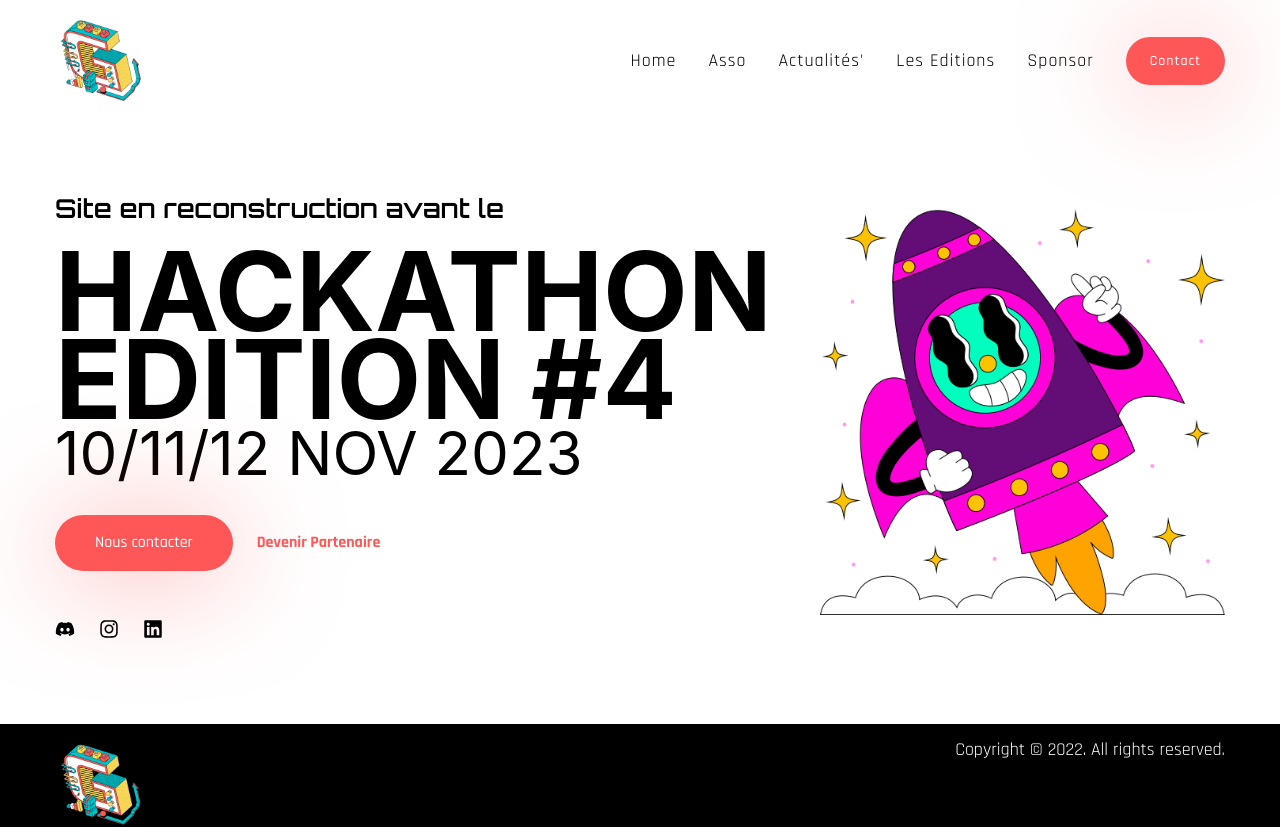
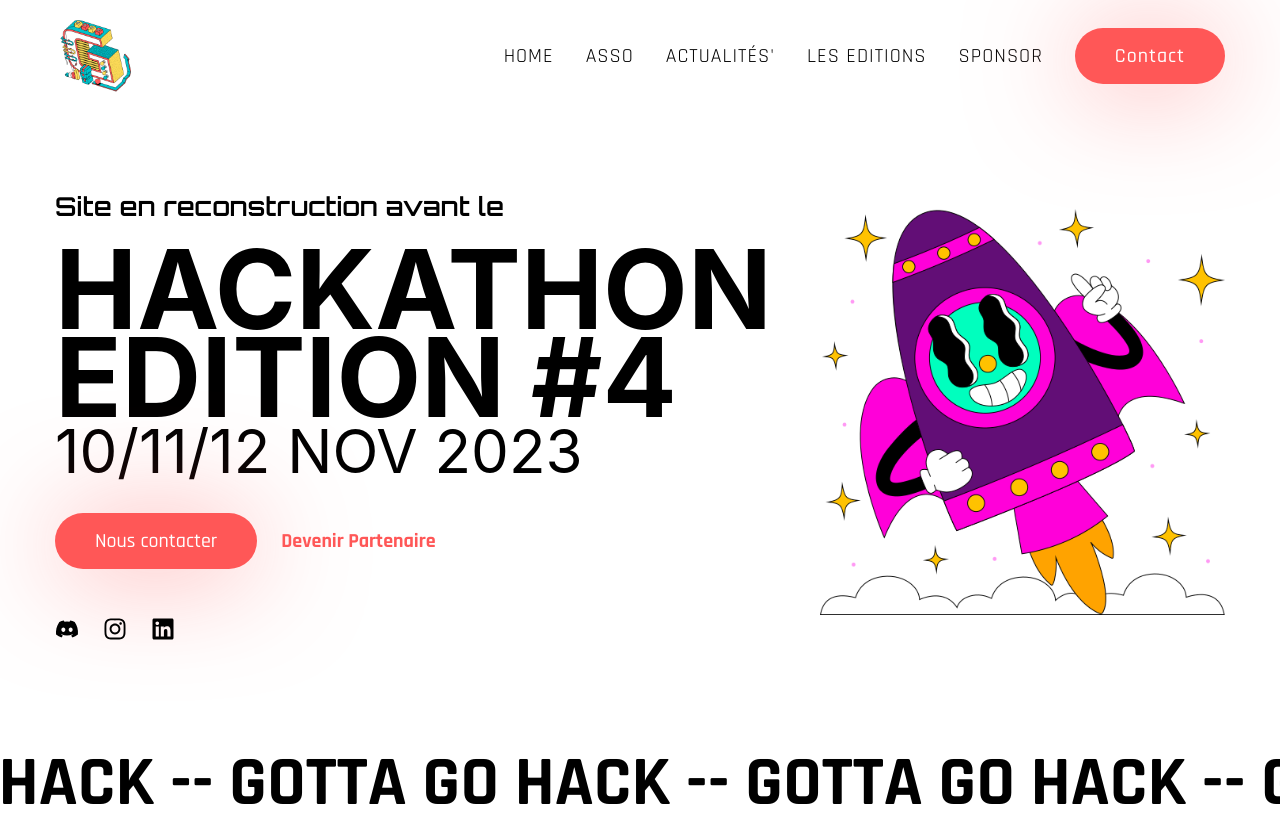
Before and after one commit to jeannemorin/ggh-website-rebuild, a React (Create React App) app: page / in a window 1280 px wide. Shown: the top 827 px of the page. Built offline with nearby package versions, Linux system fonts and the light colour scheme; a web font is replaced by a local one.

Commit message:
marquee text

```diff
--- a/package.json
+++ b/package.json
@@ -8,6 +8,7 @@
     "@testing-library/user-event": "^14.4.3",
     "react": "^18.2.0",
     "react-dom": "^18.2.0",
+    "react-fast-marquee": "^1.6.0",
     "react-router-dom": "^6.14.2",
     "react-scripts": "^5.0.1",
     "web-vitals": "^3.4.0"
--- a/src/components/Header_Nav/HeaderTopTwoColors.js
+++ b/src/components/Header_Nav/HeaderTopTwoColors.js
@@ -17,18 +17,18 @@ const Header = () => {
             <div className='container mx-auto flex  flex-col items-center gap-y-0
             lg:flex-row lg:justify-between'>
                 <a href='/'>
-                    <img className='w-[90px]' src={Logo} alt='' />
+                    <img className='w-[80px]' src={Logo} alt='' />
                 </a>
 
                 <nav className={`${header ? 'text-primary' : 'text-primary'} flex gap-x-4 lg:gap-x-8
-                tracking-[1px] items-center` }>
+                tracking-[1px] items-center text-[20px] uppercase` }>
                         <a href='/' className='hover:text-accent transition cursor-pointer'> Home</a>
                         <a href='/about' className='hover:text-accent transition cursor-pointer'>Asso</a>
                         <a href='/blog' className='hover:text-accent transition'> Actualités'</a>
                         <a href='/archives' className='hover:text-accent transition'> Les Editions</a>
                         <a href='/sponsor' className='hover:text-accent transition'> Sponsor</a>
 
-                        <button className='btn btn-sm'>Contact</button>
+                        <button className='btn btn-lg'>Contact</button>
                 </nav>
             </div>
         </header>
--- a/src/components/Home.js
+++ b/src/components/Home.js
@@ -4,12 +4,15 @@ import Header from './Header_Nav/HeaderTopTwoColors';
 import FooterSimple from './Footer/FooterSimple';
 import UnderHeader from './Under_header';
 import Banner from './Launching';
+import TextSlider from './TextSlider';
+
 
 const Home = () => {
     return ( <div>
         <Header />
         <UnderHeader />
         <Banner />
+        <TextSlider />
         <FooterSimple />
     </div>)
 }
--- a/src/components/Launching.js
+++ b/src/components/Launching.js
@@ -58,7 +58,7 @@ const Banner = () => {
             >
 
             <button className='btn btn-lg'>Nous contacter</button>
-            <a href='/' className='text-gradient btn-link'>Devenir Partenaire</a>
+            <a href='/' className='text-gradient btn-link md:text-[20px] text-sm'>Devenir Partenaire</a>
         </motion.div>
 
         {/* socials*/}
@@ -67,7 +67,7 @@ const Banner = () => {
         initial="hidden"
         whileInView={'show'}
         viewport={{once: false, amount: 0.7}}
-        className='flex text-[20px] gap-x-6 max-w-max mx-auto
+        className='flex text-[24px] gap-x-6 max-w-max mx-auto
         lg:mx-0'>
           <a href='https://discord.com/invite/3b73bBBEW8'>
             <FaDiscord />
--- /dev/null
+++ b/src/components/TextSlider.js
@@ -0,0 +1,14 @@
+import React from 'react';
+
+import Marquee from "react-fast-marquee";
+
+
+const TextSlider = () => {
+  return (
+    <Marquee className='py-8' pauseOnHover='true' speed='150' autoFill='true'>
+        <h1 className='h1'>- Gotta go hack -</h1>
+    </Marquee>
+  );
+}
+
+export default TextSlider;
--- a/src/index.css
+++ b/src/index.css
@@ -69,13 +69,13 @@
     @apply h-[48px] px-6 text-sm;
   }
   .btn-lg {
-    @apply h-[56px] px-10 text-base;
+    @apply h-[56px] px-10 text-[20px];
   }
   .btn-link {
     @apply text-base;
   }
   .text-gradient {
-    @apply bg-gradient-to-r text-transparent bg-clip-text bg-[#FF5757] font-bold font-primary hover:bg-[#dc4b4b];
+    @apply  text-[#FF5757] font-bold font-primary hover:text-[#dc4b4b];
   }
   .section {
     @apply py-8 lg:py-24 lg:h-screen flex items-center;
```
Also changed, not shown: 1 other file (tests, documents, lock files or other folders).
